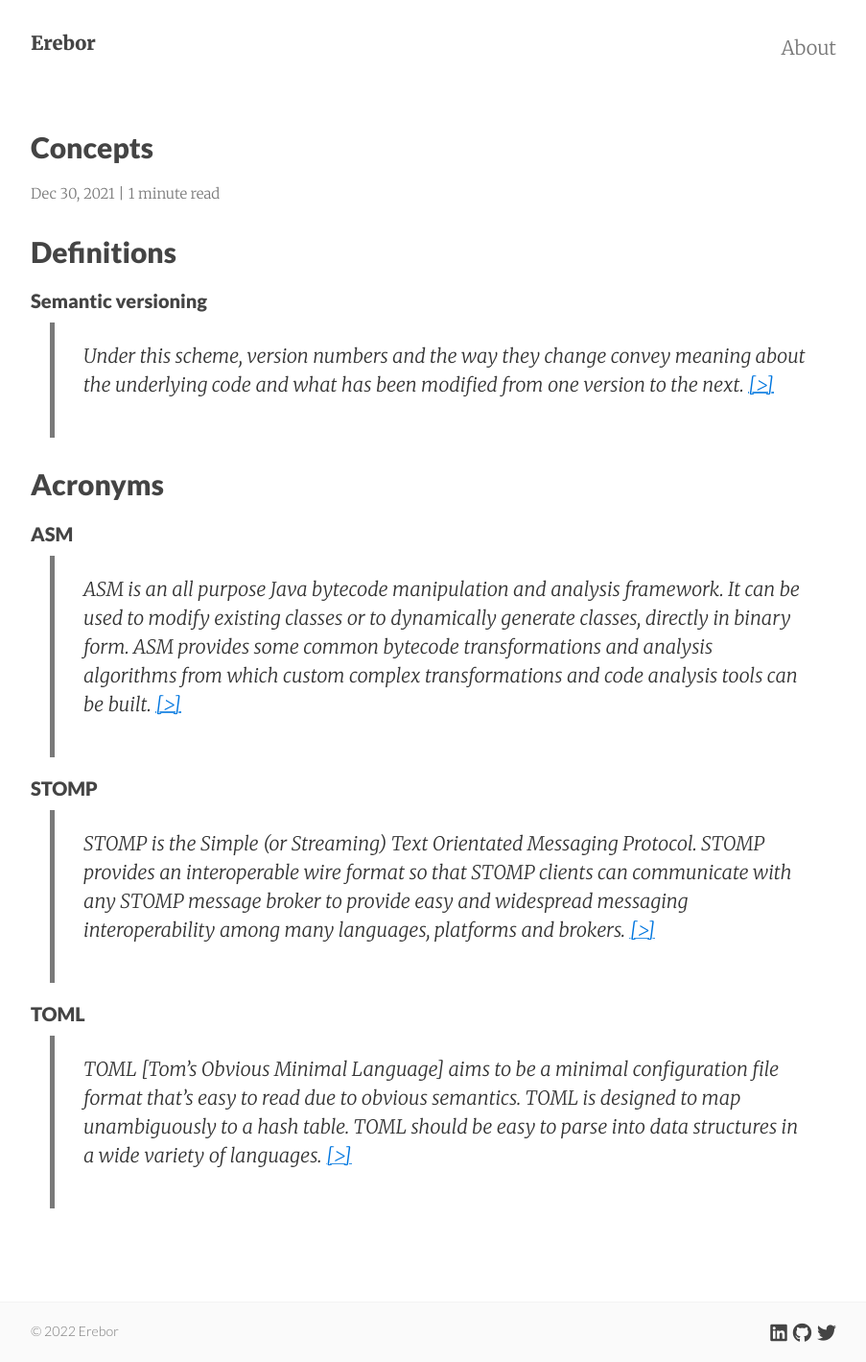
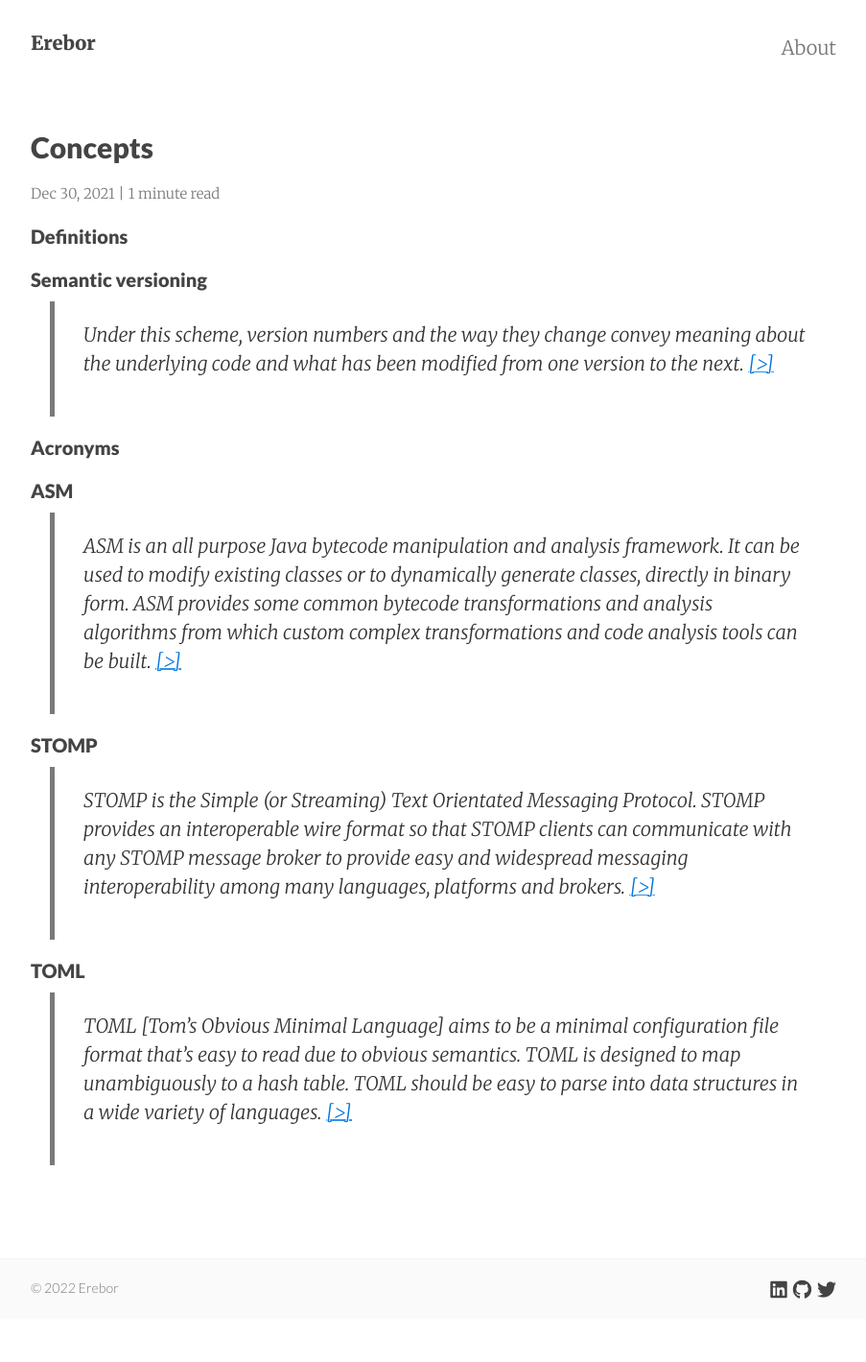
Before and after one commit to km3ll/km3ll.github.io, a Jekyll site: the page built from _posts/2021-12-30-concepts.md, in a window 1280 px wide. Shown: the whole page at 96% size, without its empty margins (188-1091 px from the left). Built offline with Jekyll 4.4.1, drawn with Linux system fonts in a browser that asks for light colours; nearby versions of some CDN libraries; after the commit the page ends 1374 px from its top, so only the background shows below that.

```diff
--- a/_posts/2021-12-30-concepts.md
+++ b/_posts/2021-12-30-concepts.md
@@ -6,13 +6,13 @@ summary: Definitions and Acronyms
 categories: jekyll mixyll
 ---
 
-## Definitions
+### Definitions
 
 #### Semantic versioning
 
 > Under this scheme, version numbers and the way they change convey meaning about the underlying code and what has been modified from one version to the next. [[>]](https://semver.org/)
 
-## Acronyms
+### Acronyms
 
 #### ASM
 
```
